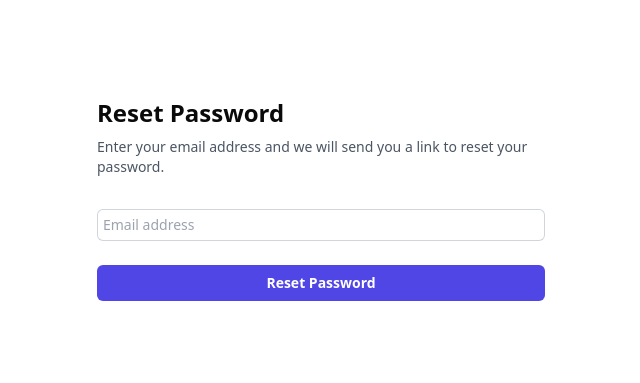
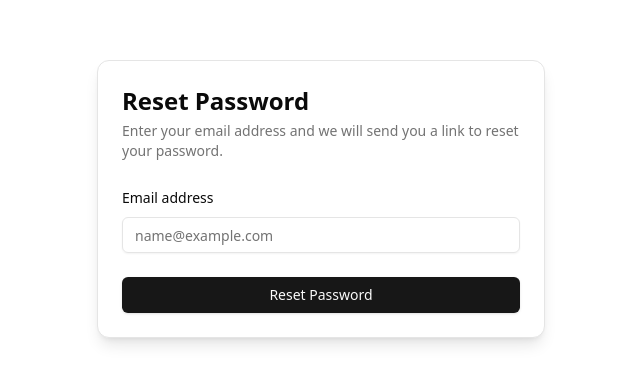
Before and after one commit to CodexScriba/boilerplate, a Next.js app: page /en/auth/forgot-password in a window 1280 px wide. Shown: the part 201-584 px from the top of the page, without its empty margins (319-959 px from the left). Built offline with nearby package versions, Linux system fonts and the light colour scheme; no server answers.

Commit message:
added page to error

```diff
--- a/src/app/[locale]/auth/forgot-password/page.tsx
+++ b/src/app/[locale]/auth/forgot-password/page.tsx
@@ -1,41 +1,94 @@
-import { forgotPassword } from '../login/actions'
+import { useState } from 'react';
+import { useForm } from 'react-hook-form';
+import { forgotPassword } from '../login/actions';
+import { Card, CardContent, CardDescription, CardHeader } from '@/components/ui/card';
+import { Input } from '@/components/ui/input';
+import { Button } from '@/components/ui/button';
+import { Label } from '@/components/ui/label';
+import { Form, FormControl, FormField, FormItem, FormLabel, FormMessage } from '@/components/ui/form';
+import { Title } from '@/app/components/Title';
 
 export default function ForgotPasswordPage() {
+  const [isSubmitting, setIsSubmitting] = useState(false);
+  const [submitError, setSubmitError] = useState('');
+
+  const form = useForm({
+    defaultValues: {
+      email: '',
+    },
+  });
+
+  const onSubmit = async (data) => {
+    try {
+      setIsSubmitting(true);
+      setSubmitError('');
+
+      // You could either use the action directly or handle it with fetch
+      await forgotPassword(data);
+
+      // Handle success - you might want to show a success message
+      form.reset();
+    } catch (error) {
+      setSubmitError('Failed to send reset link. Please try again.');
+      console.error('Password reset error:', error);
+    } finally {
+      setIsSubmitting(false);
+    }
+  };
+
   return (
-    <div className="flex min-h-screen flex-col items-center justify-center py-2">
-      <div className="w-full max-w-md space-y-8">
-        <div>
-          <h1 className="text-2xl font-bold">Reset Password</h1>
-          <p className="mt-2 text-sm text-gray-600">
+    <div className="flex min-h-screen flex-col items-center justify-center p-4 bg-background">
+      <Card className="w-full max-w-md shadow-lg">
+        <CardHeader className="space-y-1">
+          <Title variant="h2" weight="bold" size="2xl">Reset Password</Title>
+          <CardDescription className="text-muted-foreground">
             Enter your email address and we will send you a link to reset your password.
-          </p>
-        </div>
+          </CardDescription>
+        </CardHeader>
 
-        <form className="mt-8 space-y-6">
-          <div>
-            <label htmlFor="email" className="sr-only">
-              Email address
-            </label>
-            <input
-              id="email"
-              name="email"
-              type="email"
-              required
-              className="relative block w-full rounded-md border-0 p-1.5 text-gray-900 ring-1 ring-inset ring-gray-300 placeholder:text-gray-400 focus:ring-2 focus:ring-indigo-600 sm:text-sm"
-              placeholder="Email address"
-            />
-          </div>
+        <CardContent>
+          <Form {...form}>
+            <form onSubmit={form.handleSubmit(onSubmit)} className="space-y-6">
+              <FormField
+                control={form.control}
+                name="email"
+                rules={{
+                  required: 'Email is required',
+                  pattern: {
+                    value: /^[A-Z0-9._%+-]+@[A-Z0-9.-]+\.[A-Z]{2,}$/i,
+                    message: 'Invalid email address',
+                  },
+                }}
+                render={({ field }) => (
+                  <FormItem>
+                    <FormLabel>Email address</FormLabel>
+                    <FormControl>
+                      <Input
+                        placeholder="name@example.com"
+                        type="email"
+                        {...field}
+                      />
+                    </FormControl>
+                    <FormMessage />
+                  </FormItem>
+                )}
+              />
 
-          <div>
-            <button
-              formAction={forgotPassword}
-              className="group relative flex w-full justify-center rounded-md bg-indigo-600 px-3 py-2 text-sm font-semibold text-white hover:bg-indigo-500 focus-visible:outline focus-visible:outline-2 focus-visible:outline-offset-2 focus-visible:outline-indigo-600"
-            >
-              Reset Password
-            </button>
-          </div>
-        </form>
-      </div>
+              {submitError && (
+                <div className="text-sm text-destructive">{submitError}</div>
+              )}
+
+              <Button
+                type="submit"
+                className="w-full"
+                disabled={isSubmitting}
+              >
+                {isSubmitting ? 'Sending...' : 'Reset Password'}
+              </Button>
+            </form>
+          </Form>
+        </CardContent>
+      </Card>
     </div>
-  )
+  );
 }
```
Also changed, not shown: documentation/sessions/today.md (added, +2 -0 lines), 2 other files (tests, documents, lock files or other folders).
